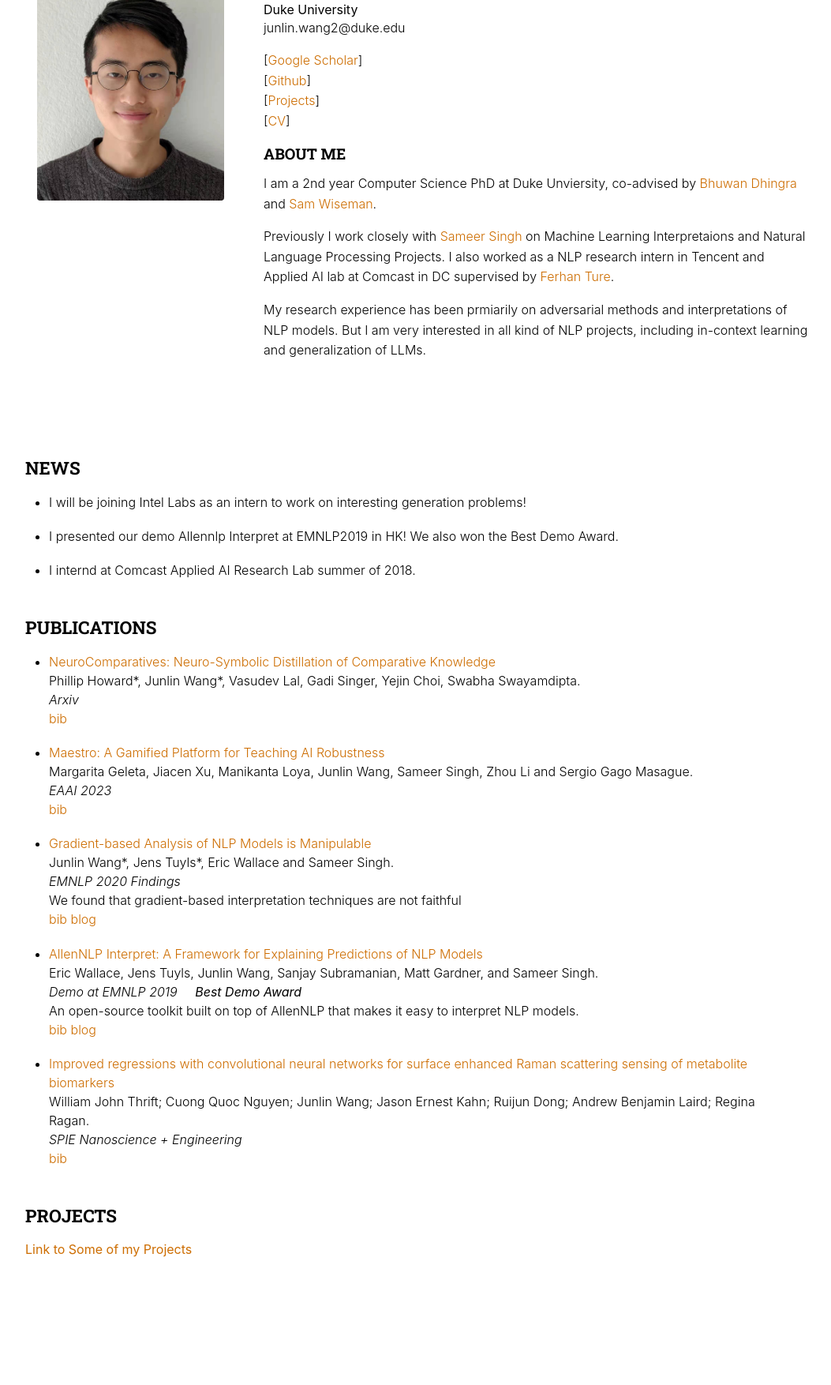
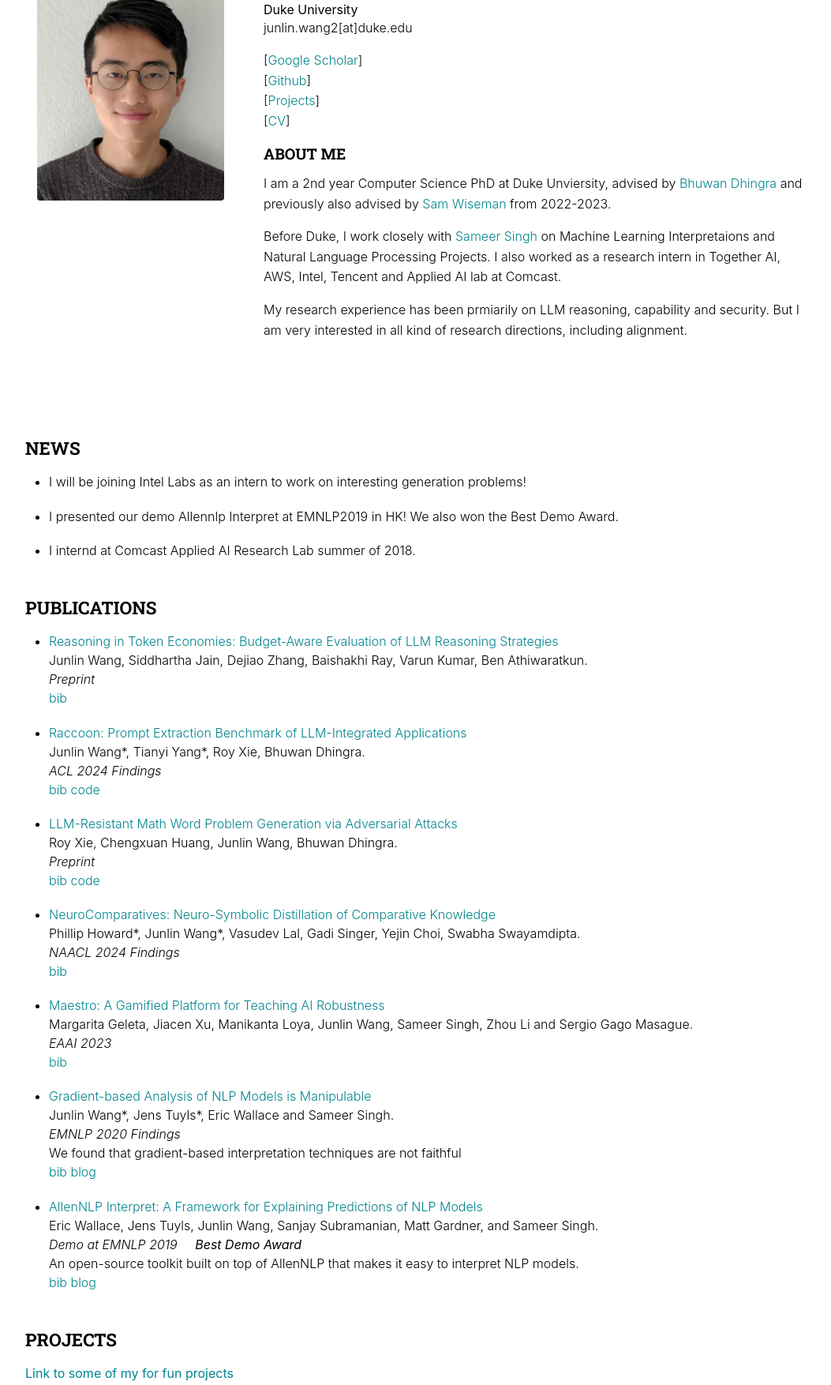
Before and after one commit to IsThatYou/IsThatYou.github.io, a plain HTML site: page index.html in a window 1280 px wide. Shown: the part 171-1925 px from the top of the page at 79% size, without its empty margins (108-1161 px from the left). Before the commit the page ends 1768 px from the top, so only its background shows below. Drawn offline with nearby package versions, Linux system fonts and the light colour scheme.

Commit message:
added new papers

```diff
--- a/index.html
+++ b/index.html
@@ -78,7 +78,7 @@
           <div id="contact">
             <h1><b>Junlin Wang</b></h1>
             Duke University<br>
-            <p><span face="courier">junlin.wang2@duke.edu</span></p>
+            <p><span face="courier">junlin.wang2[at]duke.edu</span></p>
             <p>
               [<a href="https://scholar.google.com/citations?user=s1Qw2pAAAAAJ&hl=en"><span size="3">Google Scholar</span></a>] <br>
               [<a href="https://github.com/IsThatYou"><span size="3">Github</span></a>] <br>
@@ -87,14 +87,14 @@
             </p>
             <h4 style="margin-bottom:0.75em;">About Me</h4>
 
-            <p>I am a 2nd year Computer Science PhD at Duke Unviersity, co-advised by
-            <a href="https://users.cs.duke.edu/~bdhingra/"> Bhuwan Dhingra </a> and <a href="https://swiseman.github.io/"> Sam Wiseman</a>.</p>
-            <p>Previously I work closely with <a
+            <p>I am a 2nd year Computer Science PhD at Duke Unviersity, advised by
+            <a href="https://users.cs.duke.edu/~bdhingra/"> Bhuwan Dhingra </a> and previously also advised by<a href="https://swiseman.github.io/"> Sam Wiseman</a> from 2022-2023.</p>
+            <p>Before Duke, I work closely with <a
                 href="https://sameersingh.org">Sameer Singh</a> on Machine Learning Interpretaions and Natural Language
-              Processing Projects. I also worked as a NLP research intern in Tencent and Applied AI lab at Comcast in DC supervised by <a
-                href="http://users.umiacs.umd.edu/~fture/">Ferhan Ture</a>.</p>
-            <p>My research experience has been prmiarily on adversarial methods and interpretations of NLP models. But I
-              am very interested in all kind of NLP projects, including in-context learning and generalization of LLMs.</p>
+              Processing Projects. I also worked as a research intern in Together AI, AWS, Intel, Tencent and Applied AI lab at Comcast.</p>
+               <!-- supervised by <a href="http://users.umiacs.umd.edu/~fture/">Ferhan Ture</a>.</p> -->
+            <p>My research experience has been prmiarily on LLM reasoning, capability and security. But I
+              am very interested in all kind of research directions, including alignment.</p>
 
           </div>
 
@@ -132,10 +132,60 @@
       <p>
       <ul class="pubs">
         <li>
-          <a href="https://arxiv.org/abs/2305.04978">NeuroComparatives: Neuro-Symbolic Distillation of Comparative Knowledge
+          <a href="https://arxiv.org/abs/2406.06461" target="_blank" rel="noopener noreferrer">Reasoning in Token Economies: Budget-Aware Evaluation of LLM Reasoning Strategies
+          </a><br>
+          Junlin Wang, Siddhartha Jain, Dejiao Zhang, Baishakhi Ray, Varun Kumar, Ben Athiwaratkun.<br>
+          <i>Preprint</i> &nbsp;&nbsp;&nbsp; <br>
+          <a href="javascript:unhide('reasoningbudget2024');">bib</a>
+          <div id="reasoningbudget2024" class="hidden">
+            <pre>@article{wang2024reasoning,
+              title   = {Reasoning in Token Economies: Budget-Aware Evaluation of LLM Reasoning Strategies},
+              author  = {Junlin Wang and Siddhartha Jain and Dejiao Zhang and Baishakhi Ray and Varun Kumar and Ben Athiwaratkun},
+              year    = {2024},
+              journal = {arXiv preprint arXiv: 2406.06461}
+            }
+            </pre>
+          </div>
+        </li>
+        <li>
+          <a href="https://arxiv.org/abs/2406.06737" target="_blank" rel="noopener noreferrer">Raccoon: Prompt Extraction Benchmark of LLM-Integrated Applications
+          </a><br>
+          Junlin Wang*, Tianyi Yang*, Roy Xie, Bhuwan Dhingra.<br>
+          <i>ACL 2024 Findings</i> &nbsp;&nbsp;&nbsp; <br>
+          <a href="javascript:unhide('raccoon2024');">bib</a>
+          <a href="https://github.com/M0gician/RaccoonBench" target="_blank" rel="noopener noreferrer">code</a>
+          <div id="raccoon2024" class="hidden">
+            <pre>@article{wang2024raccoon,
+              title   = {Raccoon: Prompt Extraction Benchmark of LLM-Integrated Applications},
+              author  = {Junlin Wang and Tianyi Yang and Roy Xie and Bhuwan Dhingra},
+              year    = {2024},
+              journal = {arXiv preprint arXiv: 2406.06737}
+            }
+            </pre>
+          </div>
+        </li>
+        <li>
+          <a href="https://arxiv.org/abs/2402.17916" target="_blank" rel="noopener noreferrer">LLM-Resistant Math Word Problem Generation via Adversarial Attacks
+          </a><br>
+          Roy Xie, Chengxuan Huang, Junlin Wang, Bhuwan Dhingra.<br>
+          <i>Preprint</i> &nbsp;&nbsp;&nbsp; <br>
+          <a href="javascript:unhide('LLMR_MWP2024');">bib</a>
+          <a href="https://github.com/ruoyuxie/adversarial_mwps_generation" target="_blank" rel="noopener noreferrer">code</a>
+          <div id="LLMR_MWP2024" class="hidden">
+            <pre>@misc{anonymous2024llmresistant,
+              title  = {{LLM}-Resistant Math Word Problem Generation via Adversarial Attacks},
+              author = {Anonymous},
+              year   = {2024},
+              url    = {https://openreview.net/forum?id=edytpjtKq7}
+            }
+            </pre>
+          </div>
+        </li>
+        <li>
+          <a href="https://arxiv.org/abs/2305.04978" target="_blank" rel="noopener noreferrer">NeuroComparatives: Neuro-Symbolic Distillation of Comparative Knowledge
           </a><br>
           Phillip Howard*, Junlin Wang*, Vasudev Lal, Gadi Singer, Yejin Choi, Swabha Swayamdipta.<br>
-          <i>Arxiv</i> &nbsp;&nbsp;&nbsp; <br>
+          <i>NAACL 2024 Findings</i> &nbsp;&nbsp;&nbsp; <br>
           <a href="javascript:unhide('nc2023');">bib</a>
           <div id="nc2023" class="hidden">
             <pre>@misc{howard2023neurocomparatives,
@@ -150,7 +200,7 @@
           </div>
         </li>
         <li>
-          <a href="https://arxiv.org/abs/2306.08238">Maestro: A Gamified Platform for Teaching AI Robustness
+          <a href="https://arxiv.org/abs/2306.08238" target="_blank" rel="noopener noreferrer">Maestro: A Gamified Platform for Teaching AI Robustness
           </a><br>
           Margarita Geleta, Jiacen Xu, Manikanta Loya, Junlin Wang, Sameer Singh, Zhou Li and Sergio Gago Masague.<br>
           <i>EAAI 2023</i> &nbsp;&nbsp;&nbsp; <br>
@@ -166,7 +216,7 @@
           </div>
         </li>
         <li>
-          <a href="https://arxiv.org/pdf/2010.05419.pdf">Gradient-based Analysis of NLP Models is Manipulable
+          <a href="https://arxiv.org/pdf/2010.05419.pdf" target="_blank" rel="noopener noreferrer">Gradient-based Analysis of NLP Models is Manipulable
           </a><br>
           Junlin Wang*, Jens Tuyls*, Eric Wallace and Sameer Singh.<br>
           <i>EMNLP 2020 Findings</i> &nbsp;&nbsp;&nbsp; <br>
@@ -185,7 +235,7 @@
           </div>
         </li>
         <li>
-          <a href="https://arxiv.org/abs/1909.09251">AllenNLP Interpret: A Framework for Explaining Predictions of NLP
+          <a href="https://arxiv.org/abs/1909.09251" target="_blank" rel="noopener noreferrer">AllenNLP Interpret: A Framework for Explaining Predictions of NLP
             Models</a><br>
           Eric Wallace, Jens Tuyls, Junlin Wang, Sanjay Subramanian, Matt Gardner, and Sameer Singh.<br>
           <i>Demo at EMNLP 2019</i> &nbsp;&nbsp;&nbsp; <b><i>Best Demo Award</i></b><br>
@@ -193,7 +243,7 @@
           <!-- <a href="https://demo.allennlp.org">Try it out!</a> | <a href="link">Getting Started Guide</a> | <a href="link">Paper</a> | <a href="javascript:unhide('demo19');">Citation</a>
                 <div id="demo19" class="hidden"> -->
           <a href="javascript:unhide('interpret19');">bib</a>
-          <a href="https://allennlp.org/interpret">blog</a>
+          <a href="https://allennlp.org/interpret" target="_blank" rel="noopener noreferrer">blog</a>
           <div id="interpret19" class="hidden">
             <pre>@inproceedings{Wallace2019AllenNLP,
                     Author = {Eric Wallace and Jens Tuyls and Junlin Wang and Sanjay Subramanian and Matt Gardner and Sameer Singh},
@@ -203,7 +253,7 @@
                     </pre>
           </div>
         </li>
-        <li>
+        <!-- <li>
           <a
             href="https://www.spiedigitallibrary.org/conference-proceedings-of-spie/11089/2535410/Improved-regressions-with-convolutional-neural-networks-for-surface-enhanced-Raman/10.1117/12.2535410.short?SSO=1">Improved
             regressions with convolutional neural networks for surface enhanced Raman scattering sensing of metabolite
@@ -226,7 +276,7 @@
 
                        </pre>
           </div>
-        </li>
+        </li> -->
 
       </ul>
       <br>
@@ -236,7 +286,7 @@
     </div>
     <div class="posts-wrapper" style="clear:both" id="proj">
       <h3 style="margin-bottom:0.75em;">Projects</h3>
-      <a href="pages/index.html"> <span>Link to Some of my Projects</span>
+      <a href="pages/index.html"> <span>Link to some of my for fun projects</span>
 
     </div>
     </div>
--- a/master.css
+++ b/master.css
@@ -82,7 +82,7 @@ img {
 
 a {
 	padding-bottom: 5px;
-	color:  #cd6d00 ;
+	color:  #00848d ;
 	text-decoration: none;
 	cursor: pointer;
 }
```
